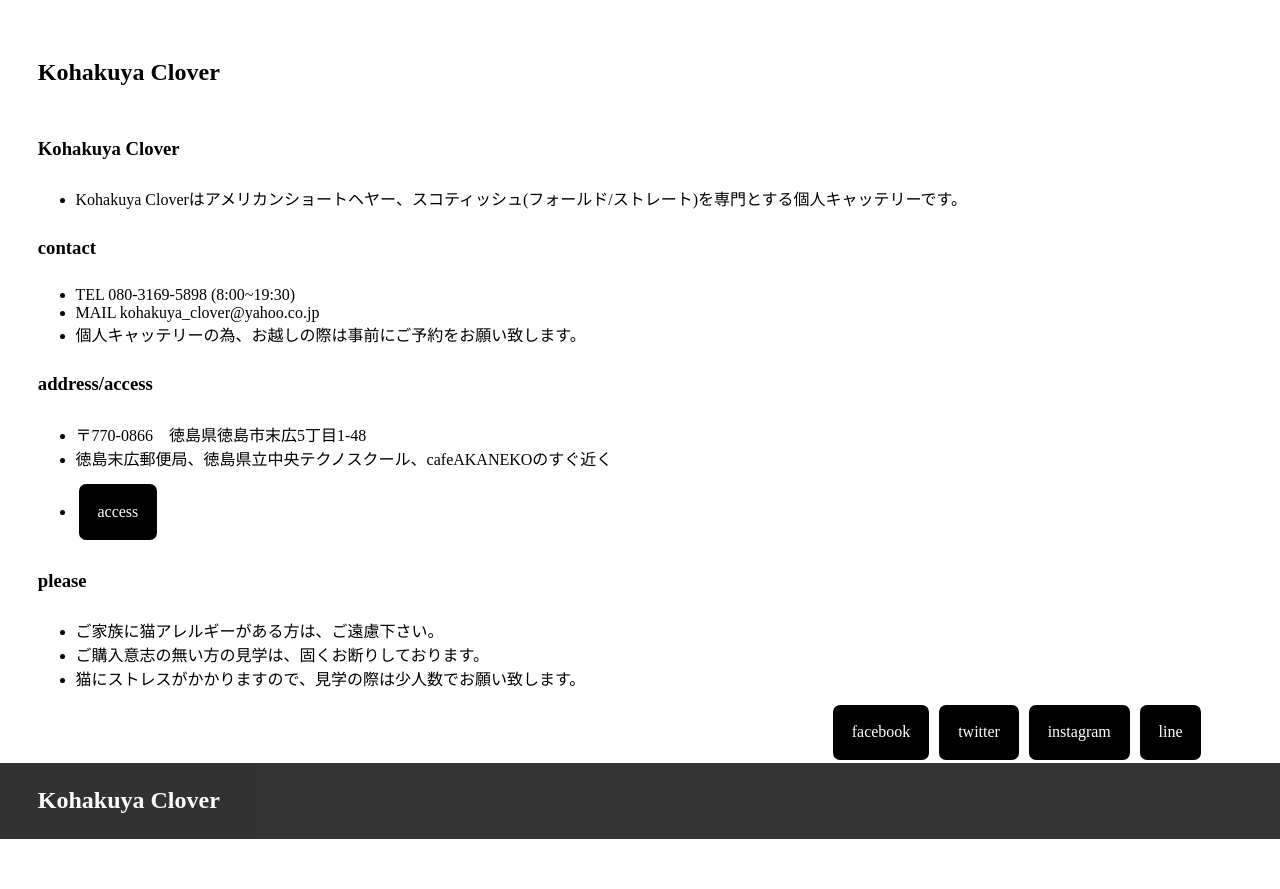
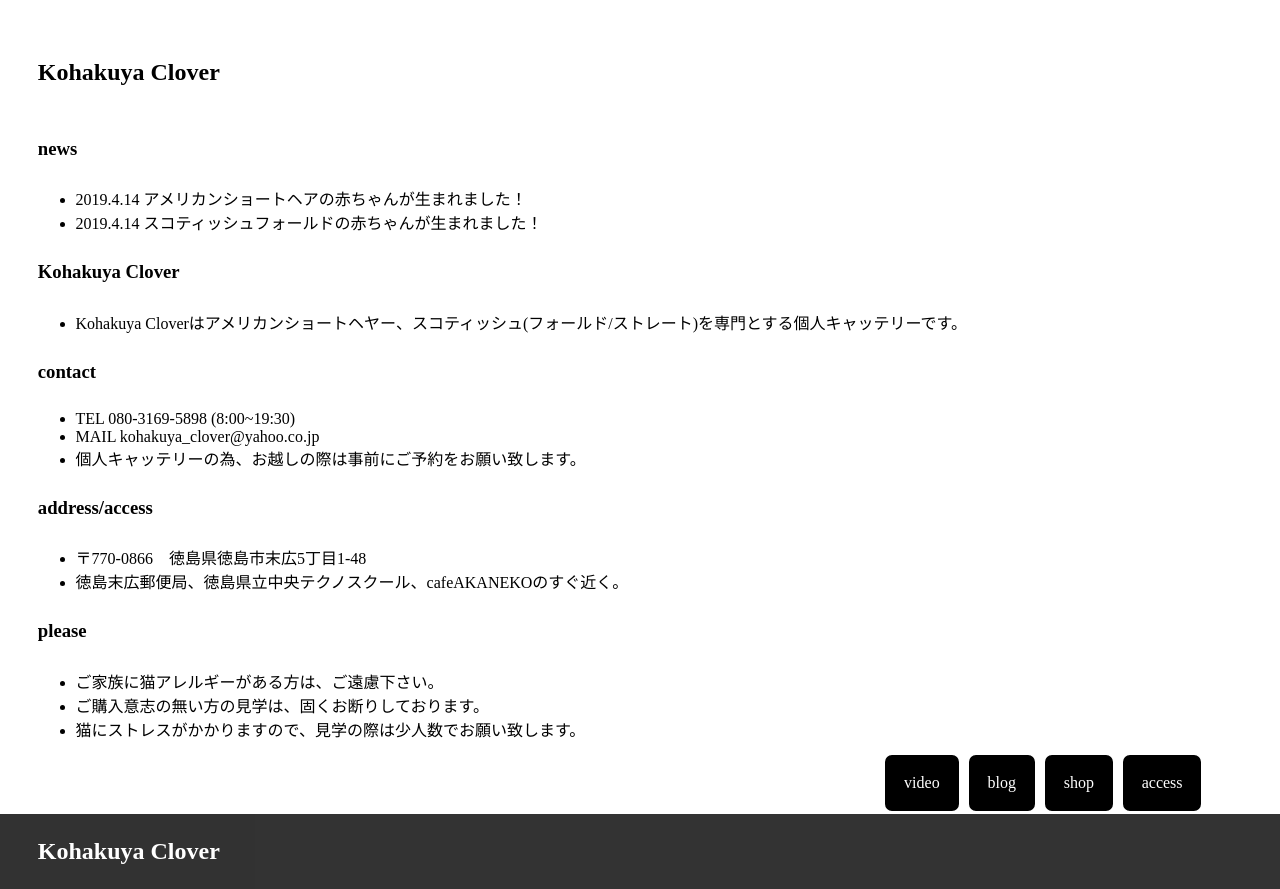
Before and after one commit to yuuki2311/yuuki2311.github.io, a plain HTML site: page index.html in a window 1280 px wide. Shown: the part 1340-2229 px from the top of the page. Before the commit the page ends 2179 px from the top, so only its background shows below. Drawn offline with Linux system fonts and the light colour scheme.

Commit message:
Update index.html

```diff
--- a/index.html
+++ b/index.html
@@ -11,11 +11,10 @@
       <div class="container">
         <h1 class="header-logo">Kohakuya Clover</h1>
         <div class="header-menu">
-          <a href="#">news</a>
-          <a href="#">gallery</a>
           <a href="https://youtu.be/UMJW9XjIN08">video</a>
           <a href="https://ameblo.jp/kohakuya-crover">blog</a>
           <a href="#">shop</a>
+          <a href="https://www.google.co.jp/maps/place/%E3%80%92770-0866+%E5%BE%B3%E5%B3%B6%E7%9C%8C%E5%BE%B3%E5%B3%B6%E5%B8%82%E6%9C%AB%E5%BA%83%EF%BC%95%E4%B8%81%E7%9B%AE/@34.0628384,134.5759603,17z/data=!3m1!4b1!4m5!3m4!1s0x35536d17595781ed:0x467b1c201d320da7!8m2!3d34.0632225!4d134.577846?hl=ja">access</a>
         </div>
         <div class="clear-left"></div>
       </div>
@@ -59,6 +58,11 @@
     <div class="last">
       <div class="container">
         <h2>Kohakuya Clover</h2>
+        <h3>news</h3>
+        <ul>
+          <li>2019.4.14 アメリカンショートヘアの赤ちゃんが生まれました！</li>
+          <li>2019.4.14 スコティッシュフォールドの赤ちゃんが生まれました！</li>
+        </ul>
         <h3>Kohakuya Clover</h3>
         <ul>
           <li>Kohakuya Cloverはアメリカンショートヘヤー、スコティッシュ(フォールド/ストレート)を専門とする個人キャッテリーです。</li>
@@ -72,8 +76,7 @@
         <h3>address/access</h3>
         <ul>
           <li>〒770-0866　徳島県徳島市末広5丁目1-48</li>
-          <li>徳島末広郵便局、徳島県立中央テクノスクール、cafeAKANEKOのすぐ近く</li>
-          <li><a class="icon" href="https://www.google.co.jp/maps/place/%E3%80%92770-0866+%E5%BE%B3%E5%B3%B6%E7%9C%8C%E5%BE%B3%E5%B3%B6%E5%B8%82%E6%9C%AB%E5%BA%83%EF%BC%95%E4%B8%81%E7%9B%AE/@34.0628384,134.5759603,17z/data=!4m5!3m4!1s0x35536d17595781ed:0x467b1c201d320da7!8m2!3d34.0632225!4d134.577846?hl=ja">access</a></li>
+          <li>徳島末広郵便局、徳島県立中央テクノスクール、cafeAKANEKOのすぐ近く。</li>
         </ul>
         <h3>please</h3>
         <ul>
@@ -82,10 +85,10 @@
           <li>猫にストレスがかかりますので、見学の際は少人数でお願い致します。</li>
         </ul>
         <div class="sns">
-          <a class="icon" href="#">facebook</a>
-          <a class="icon" href="#">twitter</a>
-          <a class="icon" href="#">instagram</a>
-          <a class="icon" href="#">line</a>
+          <a class="icon" href="https://youtu.be/UMJW9XjIN08">video</a>
+          <a class="icon" href="https://ameblo.jp/kohakuya-crover">blog</a>
+          <a class="icon" href="#">shop</a>
+          <a class="icon" href="https://www.google.co.jp/maps/place/%E3%80%92770-0866+%E5%BE%B3%E5%B3%B6%E7%9C%8C%E5%BE%B3%E5%B3%B6%E5%B8%82%E6%9C%AB%E5%BA%83%EF%BC%95%E4%B8%81%E7%9B%AE/@34.0628384,134.5759603,17z/data=!3m1!4b1!4m5!3m4!1s0x35536d17595781ed:0x467b1c201d320da7!8m2!3d34.0632225!4d134.577846?hl=ja">access</a>
         </div>
         <div class="clear-right"></div>
       </div>
```
